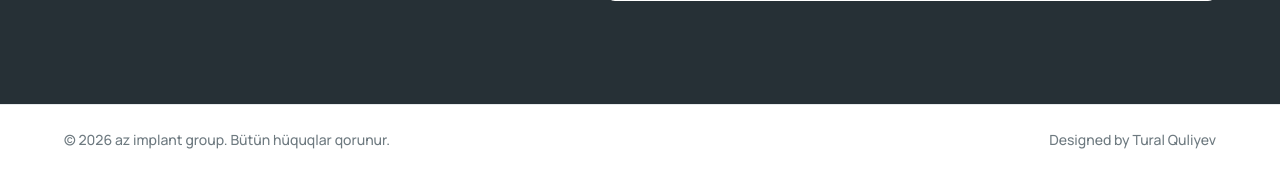
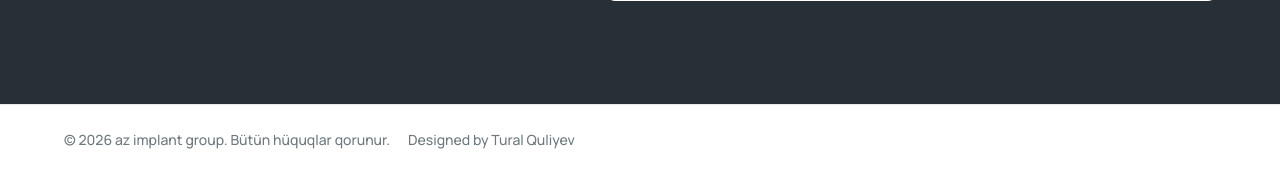
Before and after one commit to Tural87/azimplant, a Flask app: page /1 in a window 1280 px wide. Shown: the part 4212-4387 px from the top of the page. Run offline with Flask 3, Linux system fonts and the light colour scheme; data comes from the database, SQL or seed files in the repository.

Commit message:
Move WhatsApp button and footer credit

```diff
--- a/static/css/styles.css
+++ b/static/css/styles.css
@@ -214,7 +214,7 @@ p { color: var(--muted); }
 
 .floating-whatsapp {
   position: fixed;
-  left: clamp(18px, 3vw, 32px);
+  right: clamp(18px, 3vw, 32px);
   bottom: clamp(18px, 3vw, 32px);
   z-index: 80;
   display: inline-flex;
@@ -243,7 +243,7 @@ textarea { resize: vertical; }
 
 .footer {
   display: flex;
-  justify-content: space-between;
+  justify-content: flex-start;
   gap: 16px;
   padding: 24px clamp(18px, 5vw, 72px);
   border-top: 1px solid var(--line);
@@ -251,6 +251,12 @@ textarea { resize: vertical; }
   font-size: 14px;
 }
 .footer a { color: var(--red); font-weight: 800; }
+.footer-credit {
+  display: flex;
+  flex-wrap: wrap;
+  gap: 10px 18px;
+  max-width: calc(100% - 92px);
+}
 
 @media (max-width: 1040px) {
   .hero, .section-grid, .split, .contact-section { grid-template-columns: 1fr; }
--- a/templates/site.html
+++ b/templates/site.html
@@ -183,15 +183,17 @@
     </section>
   </main>
 
-  <a class="floating-whatsapp" data-floating-whatsapp href="https://wa.me/{{ site_settings.whatsapp_number }}" target="_blank" rel="noreferrer" aria-label="WhatsApp" style="position:fixed;left:24px;bottom:24px;z-index:80;display:inline-flex;align-items:center;justify-content:center;width:64px;height:64px;border-radius:50%;background:#25d366;color:#fff;box-shadow:0 18px 42px rgba(37,211,102,.38),0 0 0 8px rgba(37,211,102,.12);">
+  <a class="floating-whatsapp" data-floating-whatsapp href="https://wa.me/{{ site_settings.whatsapp_number }}" target="_blank" rel="noreferrer" aria-label="WhatsApp" style="position:fixed;right:24px;bottom:24px;z-index:80;display:inline-flex;align-items:center;justify-content:center;width:64px;height:64px;border-radius:50%;background:#25d366;color:#fff;box-shadow:0 18px 42px rgba(37,211,102,.38),0 0 0 8px rgba(37,211,102,.12);">
     <svg viewBox="0 0 32 32" aria-hidden="true" focusable="false" style="width:40px;height:40px;fill:currentColor;display:block;flex:0 0 auto;">
       <path d="M16.04 3.2c-7.06 0-12.8 5.72-12.8 12.76 0 2.42.68 4.76 1.96 6.8L3.12 30.4l7.82-2.04a12.76 12.76 0 0 0 5.1 1.04h.01c7.06 0 12.8-5.72 12.8-12.76 0-3.41-1.33-6.62-3.75-9.04a12.7 12.7 0 0 0-9.06-3.75zm0 23.98h-.01c-1.65 0-3.28-.44-4.7-1.27l-.34-.2-4.64 1.21 1.24-4.52-.22-.36a10.5 10.5 0 0 1-1.6-5.57c0-5.82 4.75-10.55 10.6-10.55 2.83 0 5.48 1.1 7.48 3.1a10.48 10.48 0 0 1 3.1 7.46c-.01 5.82-4.76 10.55-10.91 10.55zm5.82-7.9c-.32-.16-1.9-.94-2.2-1.05-.3-.11-.52-.16-.74.16-.22.32-.85 1.05-1.04 1.27-.19.22-.38.24-.7.08-.32-.16-1.35-.5-2.57-1.59-.95-.85-1.6-1.9-1.78-2.22-.19-.32-.02-.49.14-.65.14-.14.32-.38.48-.57.16-.19.22-.32.32-.54.11-.22.05-.41-.03-.57-.08-.16-.74-1.78-1.02-2.44-.27-.64-.54-.55-.74-.56h-.63c-.22 0-.57.08-.87.41-.3.32-1.14 1.11-1.14 2.71s1.17 3.15 1.33 3.36c.16.22 2.31 3.53 5.6 4.95.78.34 1.39.54 1.87.69.78.25 1.49.21 2.05.13.63-.09 1.9-.78 2.17-1.53.27-.75.27-1.4.19-1.53-.08-.13-.3-.21-.62-.37z"/>
     </svg>
   </a>
 
   <footer class="footer">
-    <span>© 2026 {{ site_settings.site_name }}. {{ t.all_rights }}.</span>
-    <span>Designed by Tural Quliyev</span>
+    <div class="footer-credit">
+      <span>© 2026 {{ site_settings.site_name }}. {{ t.all_rights }}.</span>
+      <span>Designed by Tural Quliyev</span>
+    </div>
   </footer>
 
   {% if site_settings.chat_script %}
```
